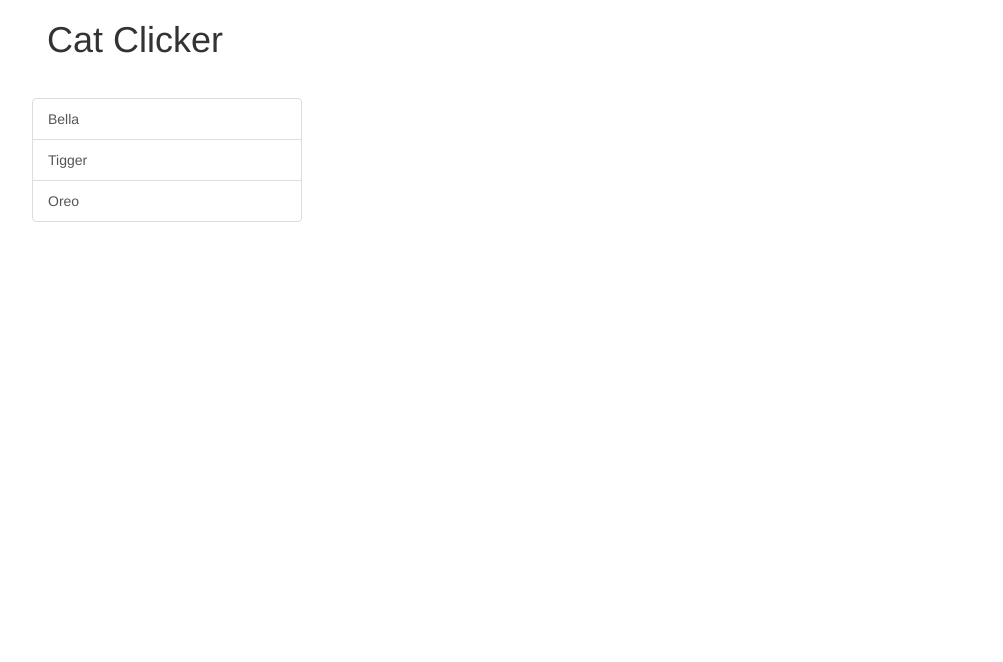
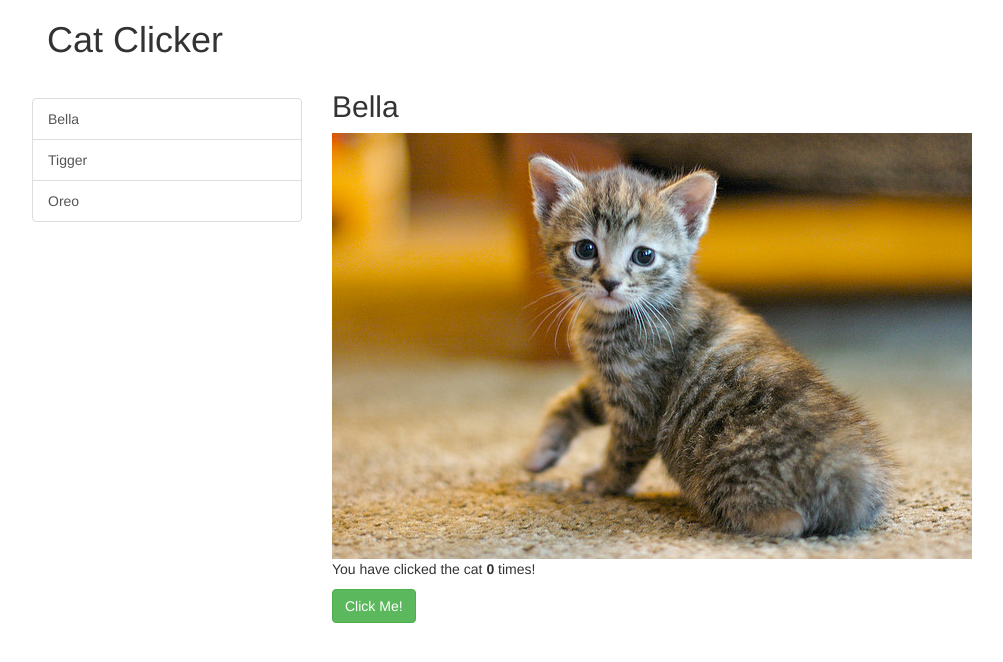
Before and after one commit to disposedtrolley/Udacity_FSND, a plain HTML site: page Javascript Design Patterns/catclicker/index.html in a window 1280 px wide. Shown: the whole page, without its empty margins (38-1041 px from the left). Drawn offline with nearby package versions, Linux system fonts and the light colour scheme.

Commit message:
mvc solution for cat clicker

```diff
--- a/Javascript Design Patterns/catclicker/index.html
+++ b/Javascript Design Patterns/catclicker/index.html
@@ -16,16 +16,6 @@
         </div>
 
         <div class="cat-container col-sm-9">
-            <!-- <div class="cat-name">
-                <h2 id="cat-name">Huggies</h2>
-            </div>
-            <div class="cat-image">
-                <img id="cat-img" src="img/cat.jpg" alt="a picture of a cute cat">
-            </div>
-            <div class="count-message">
-                <p>You have clicked the cat <strong id="count">0</strong> times!</p>
-            </div>
-            <button class="btn btn-success" id="increment-count">Click Me!</button> -->
         </div>
     </div>
 
@@ -35,6 +25,6 @@
   crossorigin="anonymous"></script>
     <!-- Latest compiled and minified JavaScript -->
     <script src="https://maxcdn.bootstrapcdn.com/bootstrap/3.3.7/js/bootstrap.min.js" integrity="sha384-Tc5IQib027qvyjSMfHjOMaLkfuWVxZxUPnCJA7l2mCWNIpG9mGCD8wGNIcPD7Txa" crossorigin="anonymous"></script>
-    <script src="scripts/script.js"></script>
+    <script src="scripts/app.js"></script>
 </body>
 </html>
--- /dev/null
+++ b/Javascript Design Patterns/catclicker/scripts/app.js
@@ -0,0 +1,118 @@
+$(function() {
+
+    var model = {
+        init: function() {
+            this.cats = [
+            {
+                name: 'Bella',
+                clickCount: 0
+            },
+            {
+                name: 'Tigger',
+                clickCount: 0
+            },
+            {
+                name: 'Oreo',
+                clickCount: 0
+            }];
+            this.currentCat = this.cats[0];
+        },
+
+        setCurrentCat: function(catName) {
+            for (var cat in this.cats) {
+                var thisCat = this.cats[cat];
+                if (thisCat.name === catName) {
+                    this.currentCat = thisCat;
+                }
+            }
+            catView.render();
+        },
+
+        getCurrentCat: function() {
+            return this.currentCat;
+        },
+
+        incrementClickCount: function() {
+            for (var cat in this.cats) {
+                var thisCat = this.cats[cat];
+                if (thisCat.name === this.currentCat.name) {
+                    thisCat.clickCount += 1;
+                }
+            }
+            catView.render();
+        }
+    };
+
+    var controller = {
+        init: function() {
+            model.init();
+            listView.init();
+            catView.init();
+        },
+
+        getAllCats: function() {
+            return model.cats;
+        },
+
+        getCurrentCat: function(catName) {
+            return model.getCurrentCat(catName);
+        },
+
+        setCurrentCat: function(catName) {
+            model.setCurrentCat(catName);
+            catView.render();
+        },
+
+        incrementClickCount: function() {
+            model.incrementClickCount();
+            catView.render();
+        }
+    };
+
+    var listView = {
+        init: function() {
+            // reference cat list
+            this.$catList = $('.cat-names');
+            // attach event listener to links
+            this.$catList.on('click', '.cat-link', function(e) {
+                var catName = $(this).text();
+                controller.setCurrentCat(catName);
+            });
+            listView.render();
+        },
+
+        render: function() {
+            var htmlStr = '';
+            // populate cat list html into the container DOM node
+            controller.getAllCats().forEach(function(cat) {
+                var catName = cat.name;
+                htmlStr += '<button type="button" class="list-group-item cat-link" id=' + catName + '>' + catName + '</button>';
+            });
+            this.$catList.html(htmlStr);
+        }
+    };
+
+    var catView = {
+        init: function() {
+            // reference cat details
+            this.$catDetails = $('.cat-container');
+            // attach event listener to button
+            this.$catDetails.on('click', 'button', function(e) {
+                controller.incrementClickCount();
+            });
+            catView.render();
+        },
+
+        render: function() {
+            // populate cat details html into the container DOM node
+            var htmlStr = '';
+            var currentCat = controller.getCurrentCat();
+            var catName = currentCat.name;
+            var clickCount = currentCat.clickCount;
+            htmlStr += '<div class="cat-name"><h2 id="cat-name">' + catName + '</h2></div><div class="cat-image"><img id="cat-img" src="img/' + catName + '.jpg" alt="a picture of a cute cat"></div><div class="count-message"><p>You have clicked the cat <strong id="count-' + catName +  '">' + clickCount + '</strong> times!</p></div><button class="btn btn-success button-increment" id="increment-count-' + catName +  '">Click Me!</button>';
+            this.$catDetails.html(htmlStr);
+        }
+    };
+
+    controller.init();
+});
```
